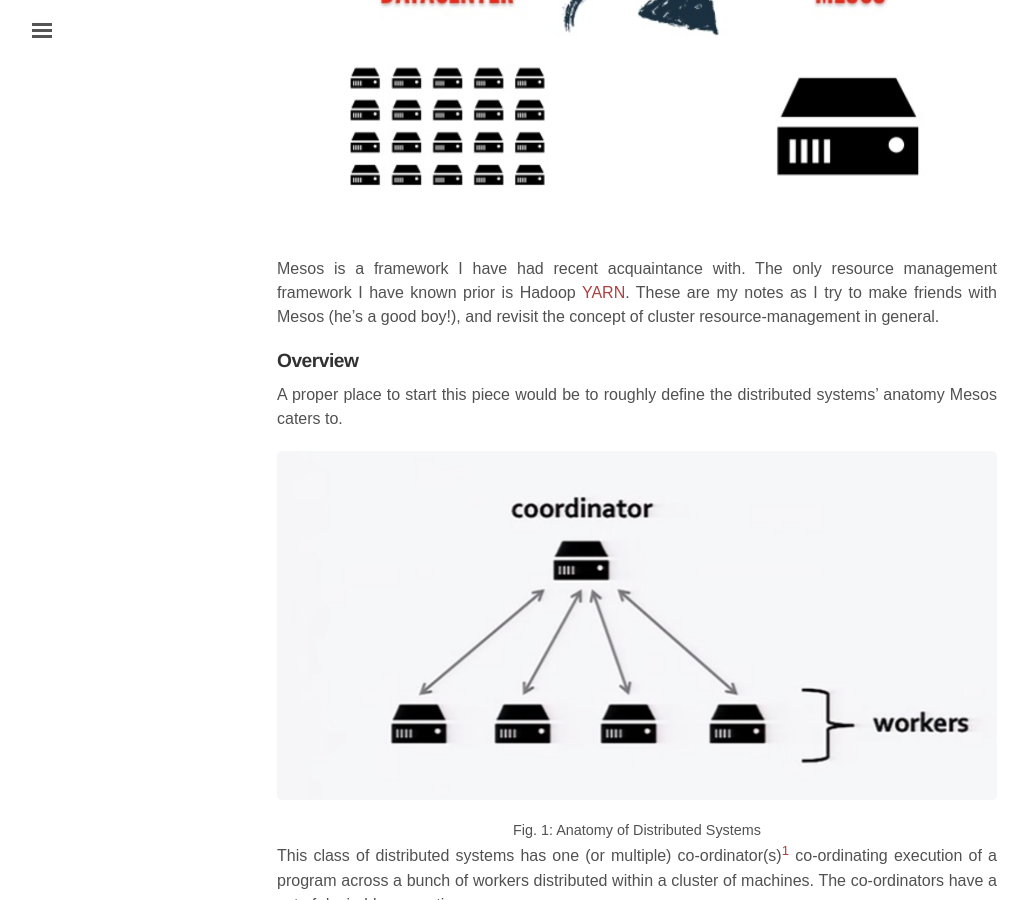
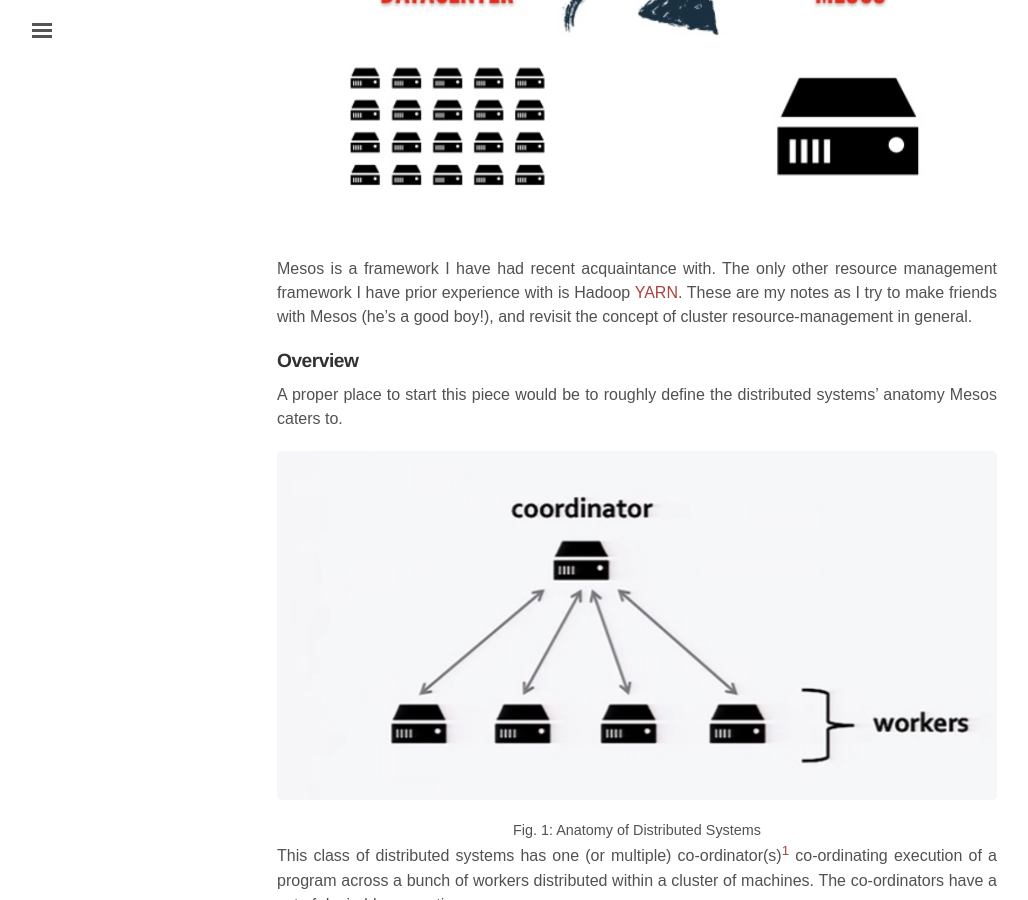
Before and after one commit to sujithjay/sujithjay.github.io, a Jekyll site: the page built from _posts/2019-06-07-Notes-on-Mesos.md, in a window 1280 px wide and 900 px high, scrolled down 350 px. Shown: the whole window, without its empty margins (3-1031 px from the left). Built offline with Jekyll 4.4.1, drawn with Linux system fonts in a browser that asks for light colours; nearby versions of some CDN libraries; some web fonts are replaced; comment, search, counter and statistics services are not loaded.

Commit message:
Edits to Mesos Article

```diff
--- a/_posts/2019-06-07-Notes-on-Mesos.md
+++ b/_posts/2019-06-07-Notes-on-Mesos.md
@@ -10,7 +10,7 @@ image: /public/mesos/ClusterKernel.png
 date: "2019-06-06 11:11"
 ---
 ![image-title-here]({{ site.baseurl }}/public/mesos/ClusterKernel.png){:class="img-responsive"}
-Mesos is a framework I have had recent acquaintance with. The only resource management framework I have known prior is Hadoop [YARN]((/spark/with-yarn)). These are my notes as I try to make friends with Mesos (he's a good boy!), and revisit the concept of cluster resource-management in general.
+Mesos is a framework I have had recent acquaintance with. The only other resource management framework I have prior experience with is Hadoop [YARN]((/spark/with-yarn)). These are my notes as I try to make friends with Mesos (he's a good boy!), and revisit the concept of cluster resource-management in general.
 
 <!--break-->
 ## Overview
```
